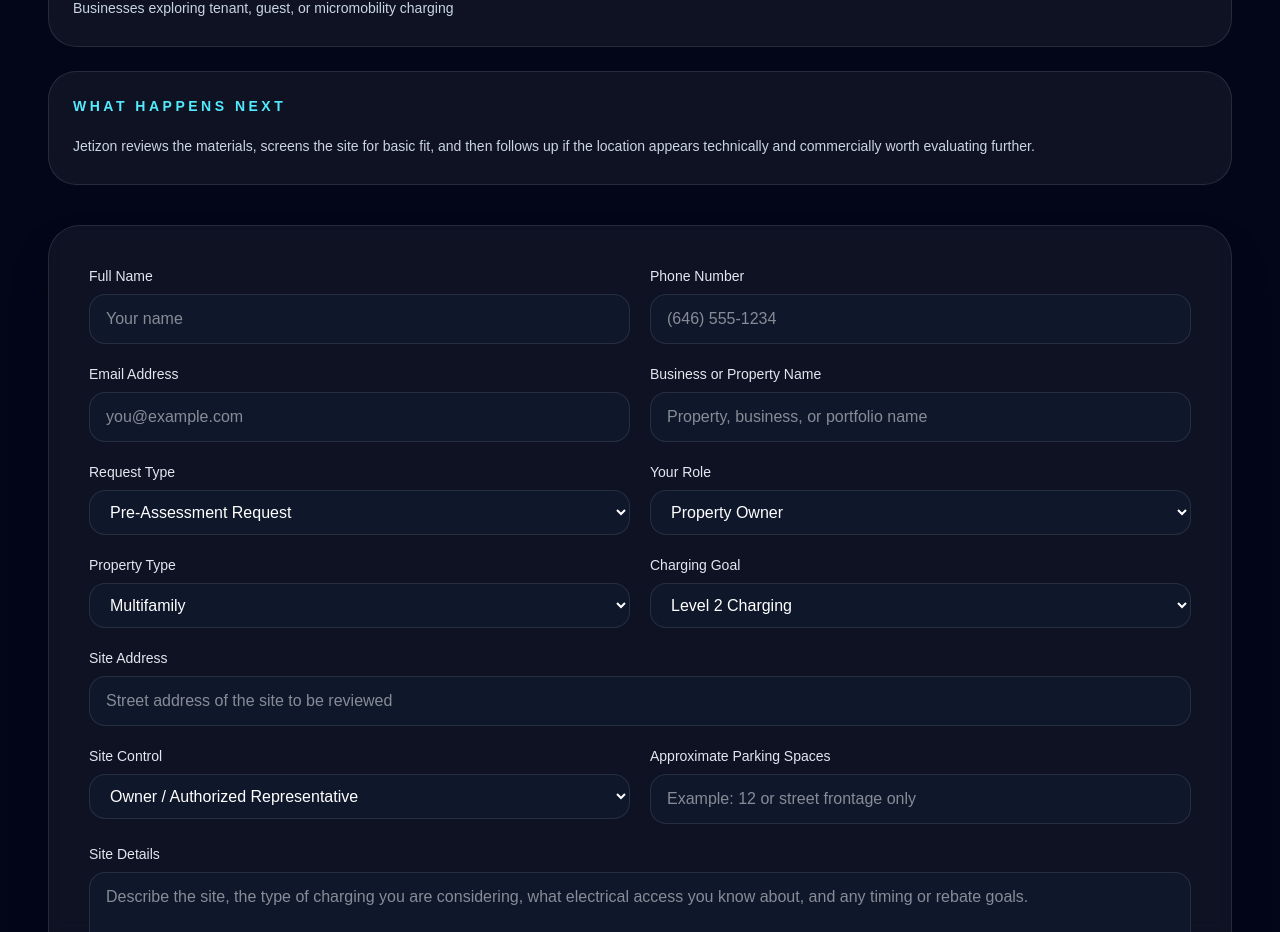
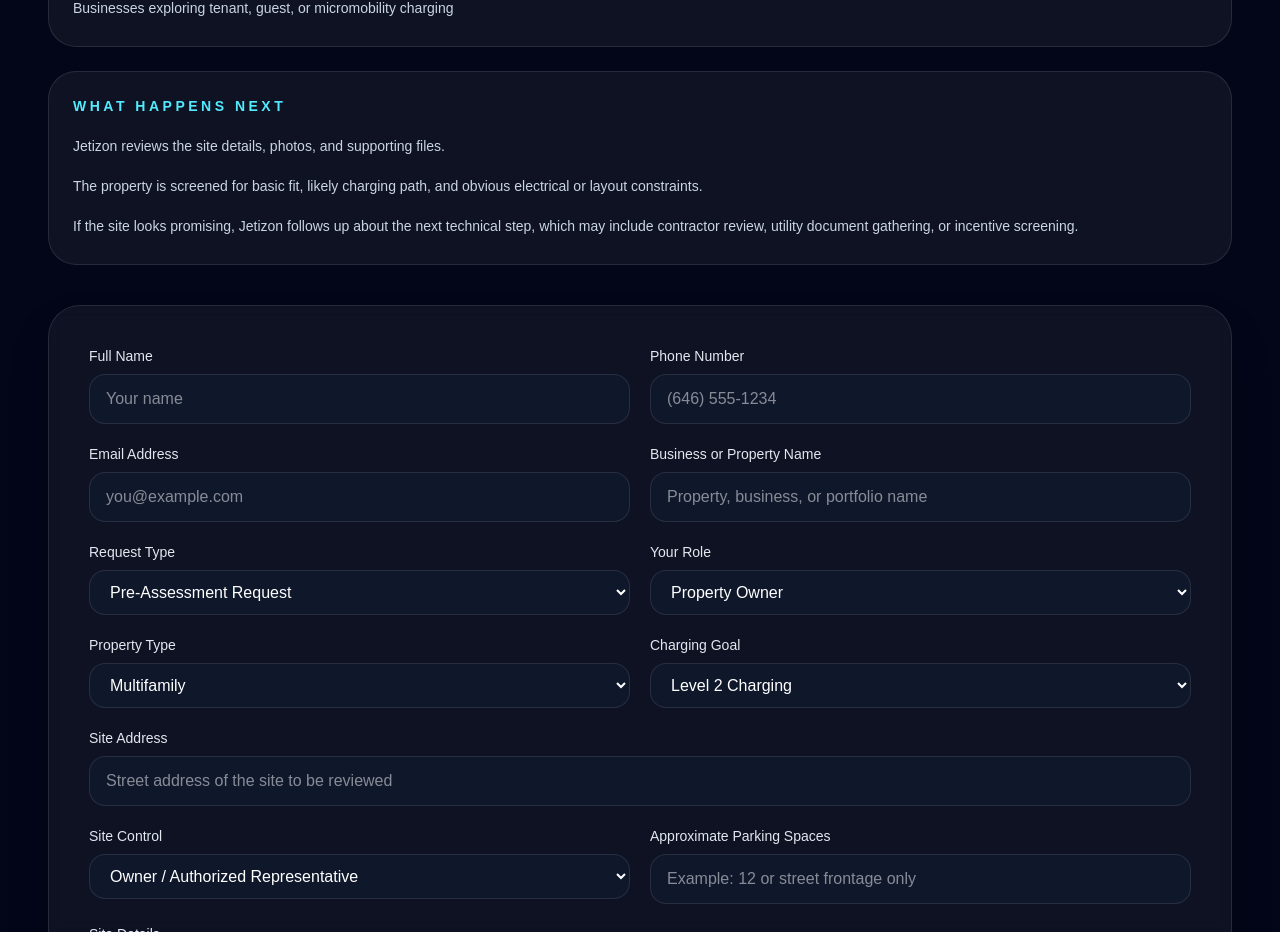
Before and after one commit to JMB929/jetizon-site, a Next.js app: page /pre-assessment in a window 1280 px wide. Shown: the part 1020-1952 px from the top of the page. Built offline with nearby package versions, Linux system fonts and the light colour scheme.

Commit message:
Clarify intake next steps and upload FAQ

```diff
--- a/app/components/faq-block.tsx
+++ b/app/components/faq-block.tsx
@@ -18,6 +18,11 @@ const faqs = [
     question: "Can Jetizon help with incentives and screening?",
     answer:
       "Yes. Jetizon can help screen whether a site looks viable, organize intake materials, and identify likely incentive and rebate paths. Final eligibility depends on program rules, utility review, and project details.",
+  },
+  {
+    question: "How many files can I upload, and what types work best?",
+    answer:
+      "The pre-assessment form currently supports up to 10 files per submission with a 25 MB limit per file through Formspree. Photos and PDFs work best. If you are on a phone, you may need to use multi-select inside the photo picker before tapping done.",
   },
 ];
 
--- a/app/pre-assessment/page.tsx
+++ b/app/pre-assessment/page.tsx
@@ -66,11 +66,18 @@ export default function PreAssessmentPage() {
               <p className="text-sm font-semibold uppercase tracking-[0.25em] text-cyan-300">
                 What Happens Next
               </p>
-              <p className="mt-4 text-sm leading-7 text-slate-300">
-                Jetizon reviews the materials, screens the site for basic fit, and then
-                follows up if the location appears technically and commercially worth
-                evaluating further.
-              </p>
+              <ol className="mt-4 space-y-3 text-sm leading-7 text-slate-300">
+                <li>Jetizon reviews the site details, photos, and supporting files.</li>
+                <li>
+                  The property is screened for basic fit, likely charging path, and
+                  obvious electrical or layout constraints.
+                </li>
+                <li>
+                  If the site looks promising, Jetizon follows up about the next technical
+                  step, which may include contractor review, utility document gathering, or
+                  incentive screening.
+                </li>
+              </ol>
             </div>
           </div>
 
```
